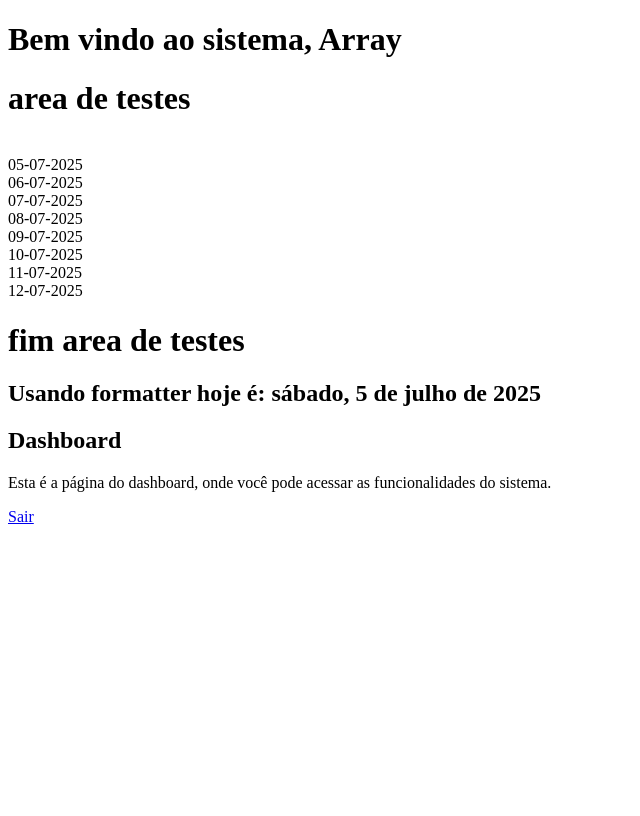
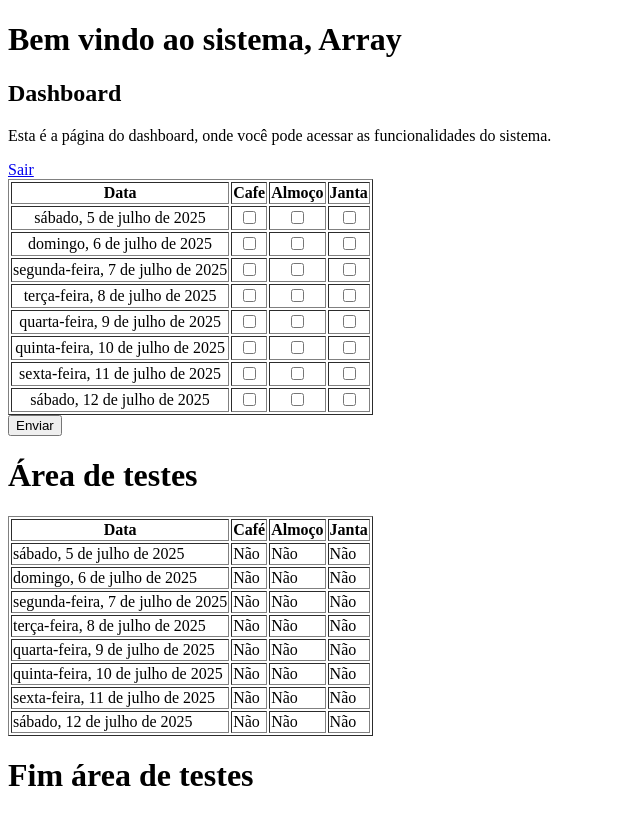
Before and after one commit to deathToAI/Project_Wizard, a PHP site: page /public/dashboard.php in a window 1280 px wide. Shown: the whole page, without its empty margins (0-640 px from the left). Before the commit the page ends 524 px from the top, so only its background shows below. Run offline with PHP 8.4, Linux system fonts and the light colour scheme; the visitor is signed in with stand-in values (Sample User, id 1).

Commit message:
mais testes

```diff
--- a/public/dashboard.php
+++ b/public/dashboard.php
@@ -19,18 +19,11 @@
     $usuario = $_SESSION["usuario"];
     echo "<h1>Bem vindo ao sistema, $usuario</h1>";
 }
+echo "<title>$usuario Dashboard</title>";
 
-?>
-<?php
-echo "<h1> area de testes </h1>";
+
 $start = new DateTime('now');
 $end = new DateTime('now + 7 days');
-//Create a DateInterval object with a 1 day interval
-$interval = new DateInterval('P1D');
-$dates = [];
-for($i = $start; $i <= $end; $i->add($interval)){
-  $dates[] = $i->format('d-m-Y');
-}
 // Formatação de data usando IntlDateFormatter
 $formatter = new IntlDateFormatter(
     'pt_BR',                      // Idioma/localidade
@@ -39,27 +32,72 @@
     'America/Sao_Paulo',         // Fuso horário
     IntlDateFormatter::GREGORIAN // Calendário
 );
-foreach ($dates as $date) {
-    echo $formatter->format($date) . "<br>";
-    print_r( $date );
 
+$interval = new DateInterval('P1D'); // Intervalo de 1 dia
+$dates = [];
+for($i = $start; $i <= $end; $i->add($interval)){
+//   $dates[] = $i->format('d-m-Y l');
+  $dates[] = $formatter->format($i);
 }
-
-
-echo "<h1> fim area de testes </h1>";
-
-
-
-$hoje = new DateTime();
-$hoje = $formatter ->format($hoje);
-echo "<h2>Usando formatter hoje é: $hoje</h2>";
-
-
 ?>
 
 <body>
     <h2>Dashboard</h2>
     <p>Esta é a página do dashboard, onde você pode acessar as funcionalidades do sistema.</p>
-    <a class="logout" href="logout.php" > Sair </a>
+    <a class="logout" href="logout.php" > Sair </a> <br>
+    <form name="refeicoes" action="dashboard.php" method="post">
+    <table border="1">
+        <tr>
+            <th align="center">Data</th>
+            <th align="center">Cafe</th>
+            <th align="center">Almoço</th>
+            <th align="center">Janta</th>
+        </tr>
+        <?php
+        $start = new DateTime('now');
+
+        foreach ($dates as $index => $date) {
+            $dataDMA = $start->format('d-m-Y');
+            echo "<tr>";
+            echo  '<td align="center">'.   $date . "</td>";
+            echo  '<td align="center">'. '<input name="cafe['.$dataDMA.']"  value="1" type="checkbox">'.    "</td>";
+            echo  '<td align="center">'. '<input name="almoco['.$dataDMA.']" value="1" type="checkbox">'.    "</td>";
+            echo  '<td align="center">'. '<input name="janta['.$dataDMA.']" value="1" type="checkbox">'.    "</td>";
+            echo "</tr>";
+            $start->add($interval); // Incrementa o dia
+        }
+         ?>
+    </table>
+      <input type="submit" value="Enviar">
+    </form>
 </body>
 </html>
+
+<?php
+echo "<h1>Área de testes</h1>";
+echo "<table border='1'>";
+echo "<tr><th>Data</th><th>Café</th><th>Almoço</th><th>Janta</th></tr>";
+
+foreach ($dates as $index => $date) {
+    echo "<tr>";
+    echo "<td>$date</td>";
+
+
+    // Verifica se o café foi marcado
+    $cafeMarcado = isset($_POST['cafe'][$index]) ? 'Sim' : 'Não';
+    echo "<td>$cafeMarcado</td>";
+
+    // Verifica se o almoço foi marcado
+    $almocoMarcado = isset($_POST['almoco'][$index]) ? 'Sim' : 'Não';
+    echo "<td>$almocoMarcado</td>";
+
+    // Verifica se a janta foi marcada
+    $jantaMarcada = isset($_POST['janta'][$index]) ? 'Sim' : 'Não';
+    echo "<td>$jantaMarcada</td>";
+
+    echo "</tr>";
+}
+
+echo "</table>";
+echo "<h1>Fim área de testes</h1>";
+?>
```
